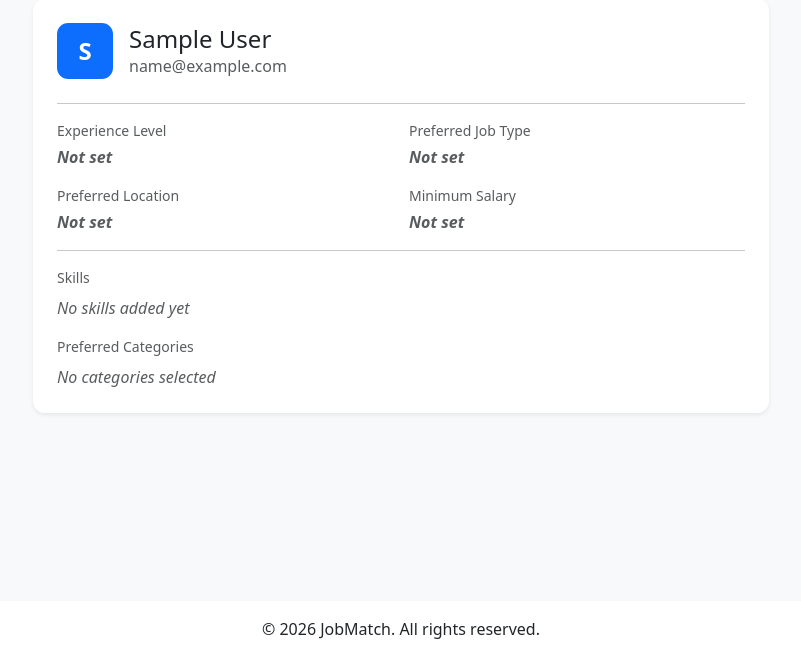
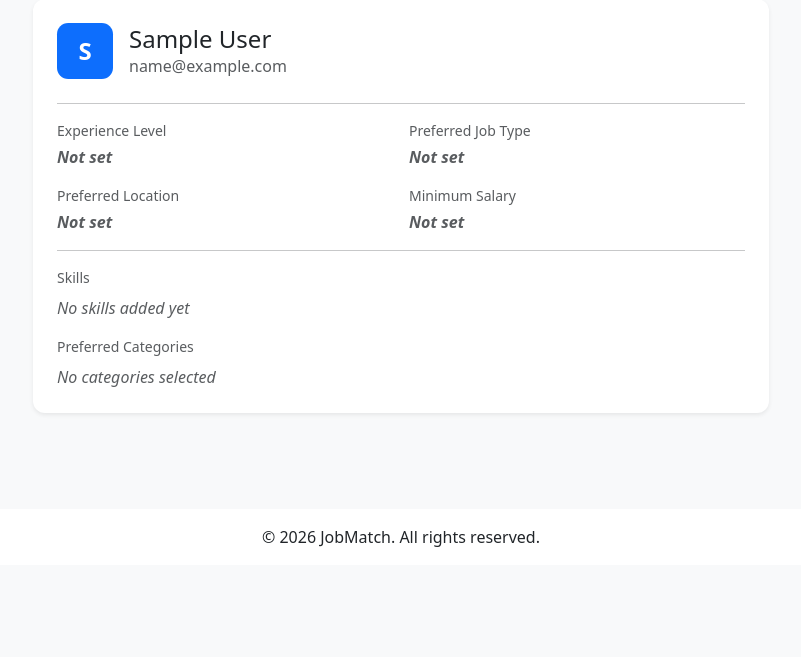
Before and after one commit to jwamani/job_recommendation_engine, a Django app: page /accounts/profile/ in a window 1280 px wide. Shown: the part 143-800 px from the top of the page, without its empty margins (239-1040 px from the left). Run offline with Django 5.2, Linux system fonts and the light colour scheme; the visitor is signed in with stand-in values (Sample User, id 1); data comes from the database, SQL or seed files in the repository.

Commit message:
removed absolute positioning of footer

```diff
--- a/static/css/styles.css
+++ b/static/css/styles.css
@@ -5,9 +5,6 @@ body {
 
 #footer {
     text-align: center;
-    position: absolute;
-    bottom: 0;
-    width: 100%;
 }
 
 /* Profile page */
```
